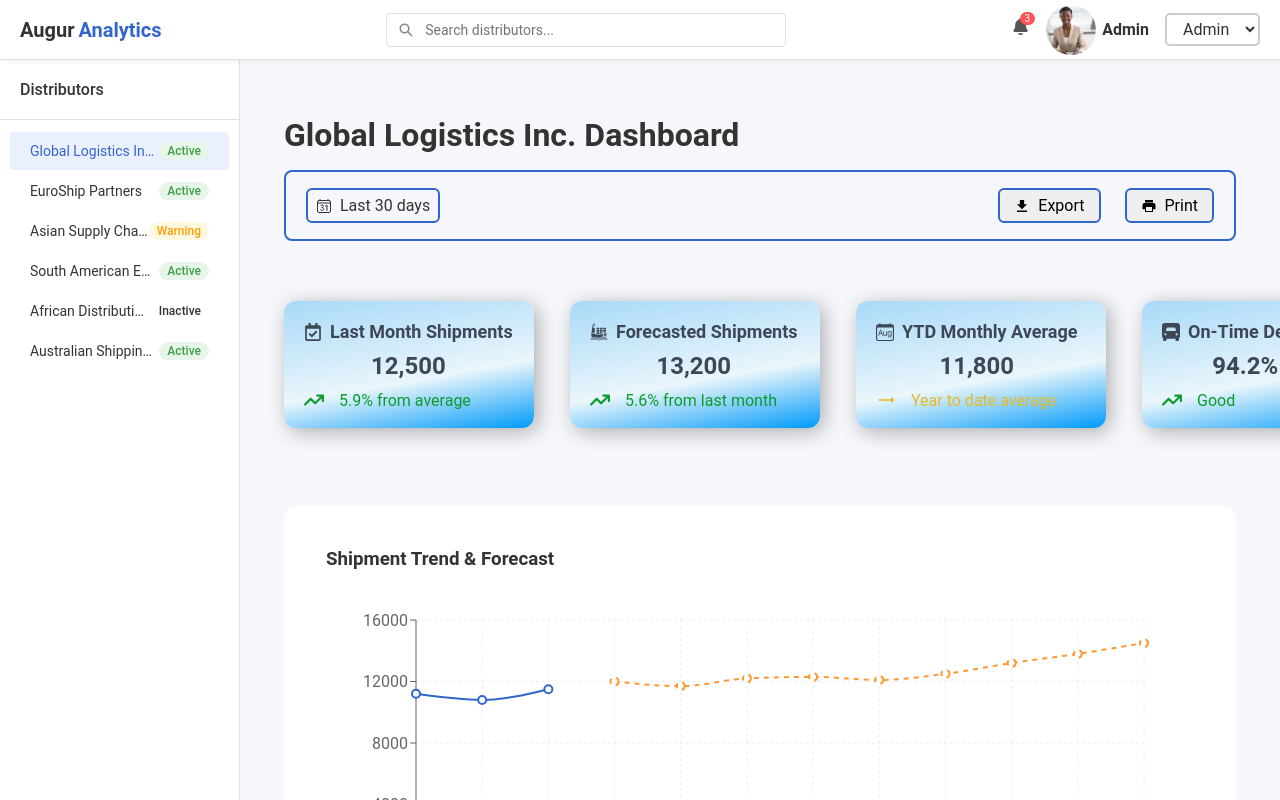
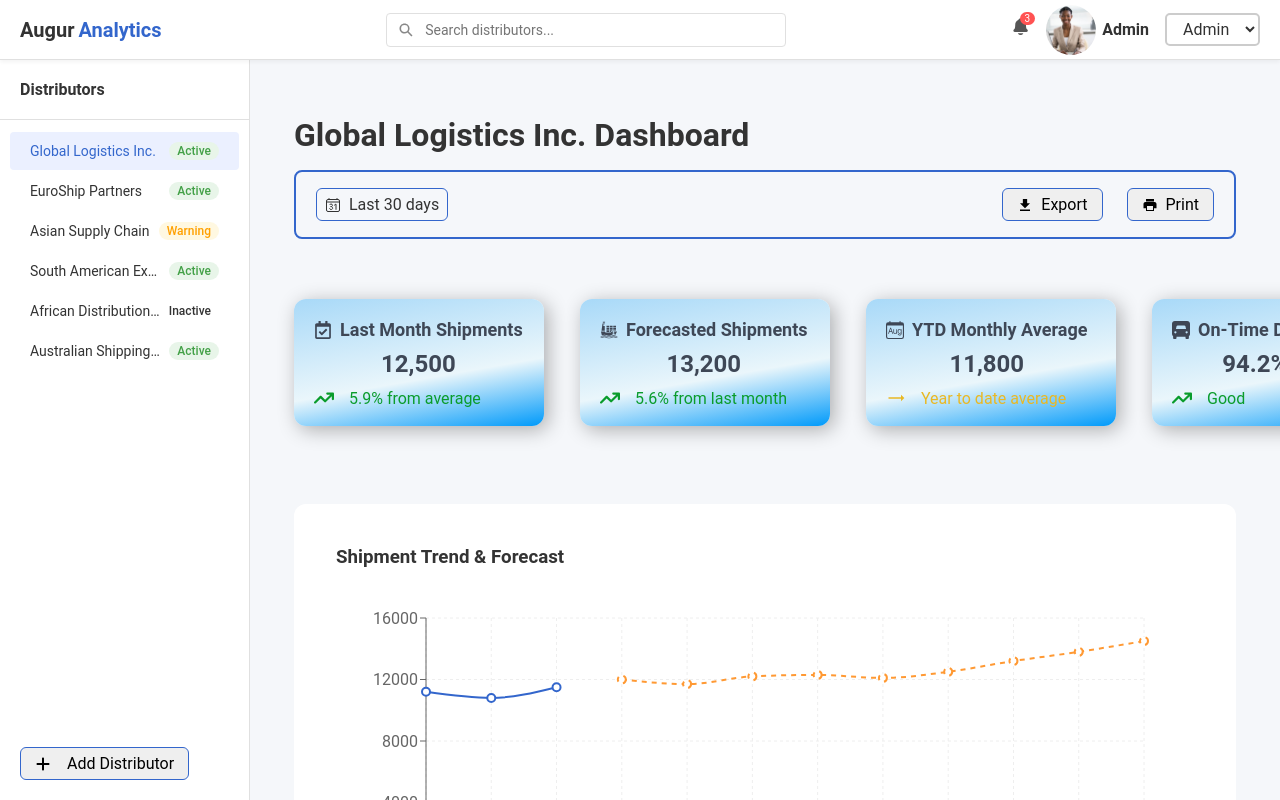
Before and after one commit to duokobia/augur-analytics, a React (Create React App) app: page / in a window 1280 px wide. Shown: the top 800 px of the page. Built offline with nearby package versions, Linux system fonts and the light colour scheme.

Commit message:
:style: Adjust dashboard layout scrolling

```diff
--- a/src/App.js
+++ b/src/App.js
@@ -12,7 +12,7 @@ function App() {
   );
 
   return (
-    <div className="App">
+    <div className="app">
       <Navbar />
       <div className="app-container">
         <Sidebar
--- a/src/components/Sidebar.js
+++ b/src/components/Sidebar.js
@@ -27,7 +27,7 @@ const Sidebar = ({
         ))}
       </div>
       <div className="sidebar-footer">
-        <button className="add-button">
+        <button className="action-button">
           <FaPlus className="add-icon" />
           <span>Add Distributor</span>
         </button>
--- a/src/styles.css
+++ b/src/styles.css
@@ -4,22 +4,24 @@
   box-sizing: border-box;
   font-family: 'Roboto', sans-serif;
 }
-
 body {
   background-color: #f5f7fa;
   color: #333;
 }
-
+html, body, #root {
+  height: 100%;
+  margin: 0;
+}
 .app {
-  height: 100vh;
   display: flex;
   flex-direction: column;
+  height: 100%;
 }
-
 .app-container {
+  flex: 1;
   display: flex;
-  flex: 1;
   overflow: hidden;
+  height: calc(100vh - 60px);
   padding-top: 60px;
 }
 
@@ -64,6 +66,21 @@ body {
   display: flex;
   align-items: center;
   gap: 16px;
+}
+
+/* Button */
+.action-button{
+  display: flex;
+  align-items: center;
+  gap: 8px;
+  padding: 6px 14px;
+  border: 1px solid #3366CC;
+  border-radius: 6px;
+  font-size: 16px;
+}
+.action-button:hover {
+  border: 2px solid #3366CC;
+  cursor: pointer;
 }
 
 /* Searchbar */
@@ -177,25 +194,27 @@ body {
 
 /* Sidebar */
 .sidebar {
-  width: 240px;
-  min-height: calc(100vh - 60px);
+  position: sticky;
+  display: flex;
+  flex-direction: column;
+  flex-shrink: 0;
+  width: 250px;
+  height: calc(100vh - 60px);
   background-color: #ffffff;
   border-right: 1px solid #e0e0e0;
-  display: flex;
-  flex-direction: column;
   transition: all 0.3s ease;
-  position: sticky;
+  overflow: hidden;
 }
 .sidebar-header {
+  display: flex;
+  align-items: center;
+  justify-content: space-between;
   padding: 20px;
   border-bottom: 1px solid #e0e0e0;
-  display: flex;
-  justify-content: space-between;
-  align-items: center;
 }
 .sidebar-header h3 {
   font-size: 16px;
-  font-weight: 500;
+  font-weight: 700;
   color: #333;
 }
 .distributor-list {
@@ -245,25 +264,17 @@ body {
   display: flex;
   padding: 20px;
 }
-.add-button{
-  padding: 10px;
-  border-radius: 6px;
-  border: 2px solid #3366CC;
-  cursor: pointer;
-}
 .add-icon{
   margin-right: 8px;
 }
-
 
 /* Dashboard */
 .dashboard{
   flex: 1;
   overflow-y: auto;
   padding: 20px;
-  height: 100%;
+  height: calc(100vh - 60px);
 }
-/* Dashboard header */
 .dashboard-header{
   padding: 36px 24px 16px 24px;
 }
@@ -280,22 +291,12 @@ body {
   align-items: center;
   gap: 8px;
   padding: 6px 8px;
-  border: 2px solid #3366CC;
+  border: 1px solid #3366CC;
   border-radius: 6px;
 }
 .dashboard-actions-buttons{
   display: flex;
   gap: 24px;
-}
-.action-button{
-  display: flex;
-  align-items: center;
-  gap: 8px;
-  padding: 6px 14px;
-  border: 2px solid #3366CC;
-  border-radius: 6px;
-  cursor: pointer;
-  font-size: 16px;
 }
 
 /* Distributor card */
@@ -305,7 +306,6 @@ body {
   gap: 36px;
   padding: 36px 24px 36px 24px;
 }
-
 .metric-card {
   background: linear-gradient(170deg, #a8d9f8 0%, #eaf6fb 60%, #009afa 100%);
   color: #3e4756;
@@ -320,17 +320,14 @@ body {
   align-items: start;
   max-height: 160px;
 }
-
 .metric-card:hover {
   box-shadow: 8px 8px 30px rgba(0, 0, 0, 0.15);
   transform: translateY(-5px);
 }
-
 .card-content {
   text-align: center;
   padding: 10px 0 10px 0;
 }
-
 .card-title {
   display: flex;
   align-items: center;
@@ -339,32 +336,26 @@ body {
   font-weight: 600;
   margin-bottom: 10px;
 }
-
 .card-value {
   font-size: 24px;
   font-weight: 700;
   margin-bottom: 10px;
 }
-
 .card-trend {
   display: flex;
   justify-content: start;
   align-items: center;
   font-size: 16px;
 }
-
 .card-trend span {
   margin-left: 15px;
 }
-
 .card-trend.up {
   color: #0a9c2c;
 }
-
 .card-trend.down {
   color: #dc3545;
 }
-
 .card-trend.neutral {
   color: #ffc107;
   color: #e9b824;
@@ -386,12 +377,7 @@ body {
   }
 }
 
-.charts-container{
-  display: flex;
-  flex-direction: column;
-  gap: 60px;
-  padding: 36px 24px 36px 24px;
-}
+
 
 /* distributor-details */
 .distributor-details{
@@ -417,6 +403,7 @@ body {
 /* Charts */
 .charts-container{
   display: flex;
+  flex-direction: column;
   gap: 80px;
   padding: 42px;
   margin: 42px 24px;
```
